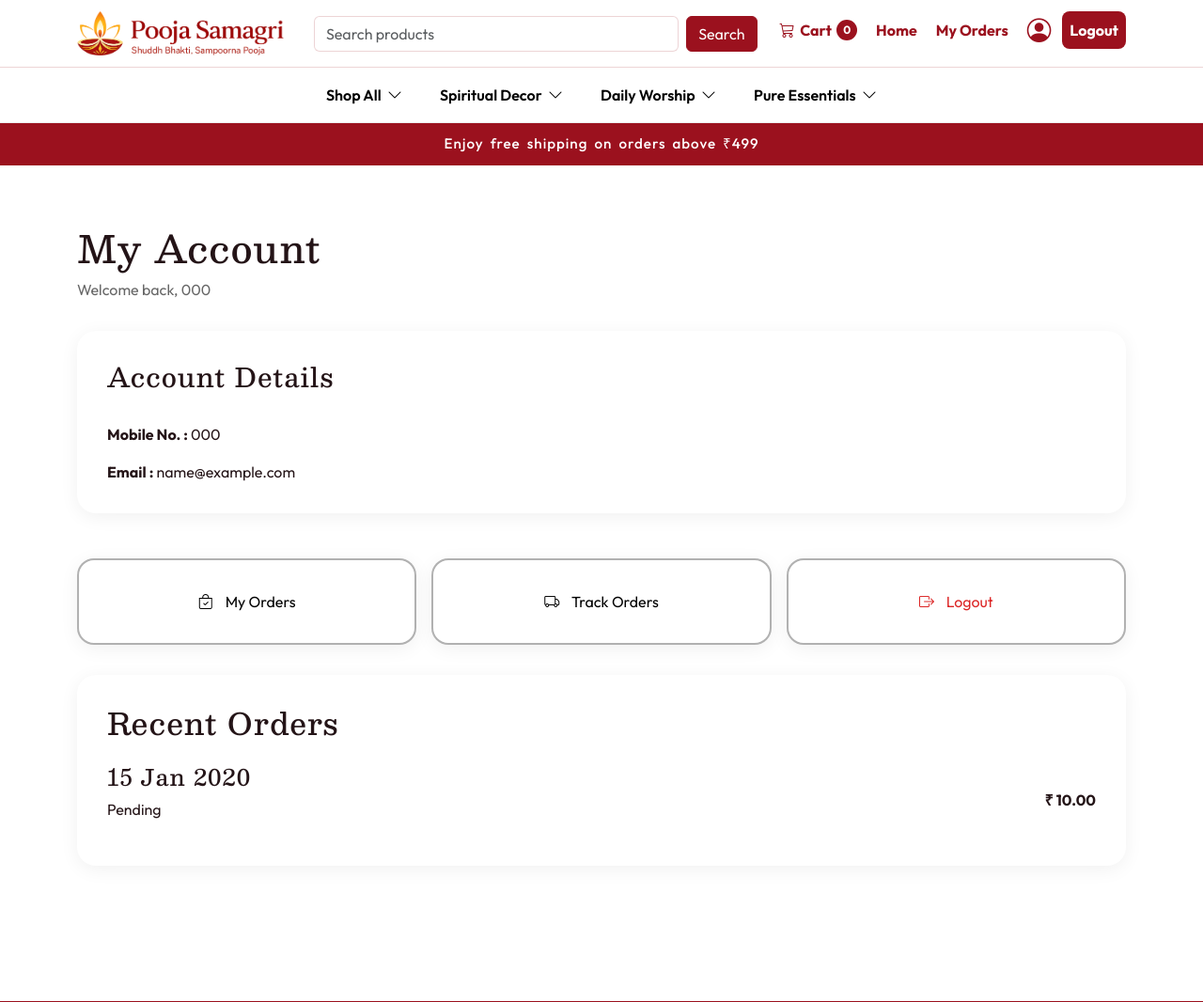
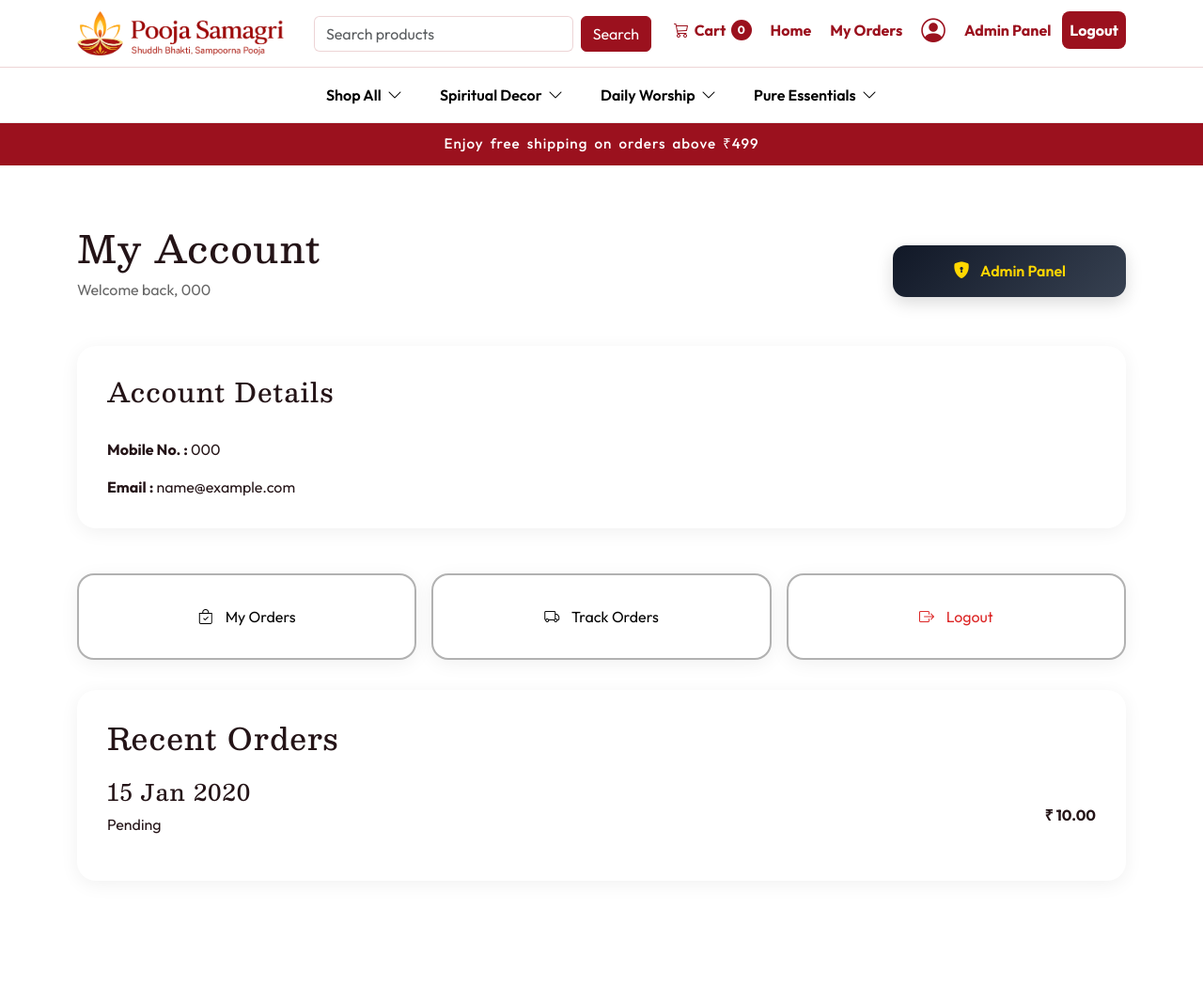
Before and after one commit to SujalSNagar/poojanpath, a Django app: page /accounts/account/ in a window 1280 px wide. Shown: the top 1066 px of the page at 94% size. Run offline with Django 5.2, Linux system fonts and the light colour scheme; a user stored in the database is signed in; tables that the repository leaves empty hold one stand-in row (values such as "Sample post").

Commit message:
admin panel button add

```diff
--- a/accounts/static/css/account.css
+++ b/accounts/static/css/account.css
@@ -2,9 +2,21 @@
     padding-block: 4rem;
 }
 
+
+
 .account-header{
+    display: flex;
+
+    justify-content: space-between;
+
+    align-items: center;
+
+    gap: 1rem;
+
     margin-bottom: 2rem;
 }
+
+
 
 .account-header h1{
     margin-bottom: 0.5rem;
@@ -12,6 +24,44 @@
 
 .account-header p{
     color: #666;
+}
+
+.admin-panel-btn{
+    display: flex;
+
+    align-items: center;
+
+    gap: 0.7rem;
+
+
+background: linear-gradient(
+    135deg,
+    #111827,
+    #374151
+);
+
+    color: gold;
+
+    text-decoration: none;
+
+    padding: 0.9rem 4rem;
+
+    border-radius: 14px;
+
+    font-weight: 600;
+
+    box-shadow: 0 6px 18px rgba(0,0,0,0.15);
+
+    transition: 0.3s;
+}
+
+.admin-panel-btn i{
+    font-size: 1.1rem;
+}
+
+.admin-panel-btn:hover{
+    transform: translateY(-2px);
+
 }
 
 .account-card{
@@ -129,6 +179,18 @@
         padding-block: 2rem;
     }
 
+    .account-header{
+    flex-direction: column;
+
+    align-items: flex-start;
+}
+
+.admin-panel-btn{
+    width: 100%;
+
+    justify-content: center;
+}
+
     .account-grid{
         grid-template-columns: 1fr;
     }
--- a/accounts/templates/accounts/account.html
+++ b/accounts/templates/accounts/account.html
@@ -9,7 +9,34 @@
 
 <section class="account-section container">
 
+    {% comment %} <div class="account-header">
+
+        <h1>
+            My Account
+        </h1>
+
+        <p>
+            Welcome back,
+            {{ request.user.mobile_number }}
+        </p>
+
+        {% if request.user.is_authenticated and request.user.is_staff %}
+
+            <a href="/admin"
+           class="account-link-card">
+            <span>
+                Go to Admin Panel
+            </span>
+
+        </a>
+
+        {% endif %}
+
+    </div> {% endcomment %}
+
     <div class="account-header">
+
+    <div>
 
         <h1>
             My Account
@@ -22,6 +49,22 @@
 
     </div>
 
+    {% if request.user.is_authenticated and request.user.is_staff %}
+
+        <a href="/admin/"
+           class="admin-panel-btn">
+
+            <i class="bi bi-shield-lock-fill"></i>
+
+            <span>
+                Admin Panel
+            </span>
+
+        </a>
+
+    {% endif %}
+
+</div>
 
 
         <div class="account-card">
--- a/core/static/css/base.css
+++ b/core/static/css/base.css
@@ -265,7 +265,6 @@ a {
   font-weight: 700;
   line-height: 1;
 }
-
 
 
 
@@ -757,6 +756,8 @@ a {
       background: var(--color-primary-dark);
       color: var(--color-white);
     }
+
+
     .navbar-toggler{
         display: none;
     }
@@ -788,6 +789,18 @@ a {
     .custom-nav .container{
         gap: 0.75rem;
     }
+
+    .nav-link.nav-list{
+    display: flex !important;
+
+    align-items: center;
+
+    gap: 0.45rem;
+}
+
+.nav-link.nav-list i{
+    line-height: 1;
+}
 
     .mega-nav-wrapper{
         display: none;
--- a/core/templates/core/base.html
+++ b/core/templates/core/base.html
@@ -111,6 +111,16 @@
                     </a>
 
                 </li>
+
+                {% if request.user.is_staff %}
+                <li class="nav-item">
+                    <a href="/admin/" class="admin-btn nav-link nav-list">
+
+                        Admin Panel
+
+                    </a>
+                </li>
+                {% endif %}
 
                 <li class="nav-item">
 
@@ -251,10 +261,21 @@
                href="{% url 'accounts:account' %}">
 
                 <i class="bi bi-person-circle"></i>
+                Account
 
             </a>
 
         </li>
+
+         {% if request.user.is_staff %}
+                <li class="nav-item">
+                    <a href="/admin/" class="admin-btn nav-link nav-list">
+
+                        Admin Panel
+
+                    </a>
+                </li>
+                {% endif %}
 
         <li class="nav-item">
 
```
